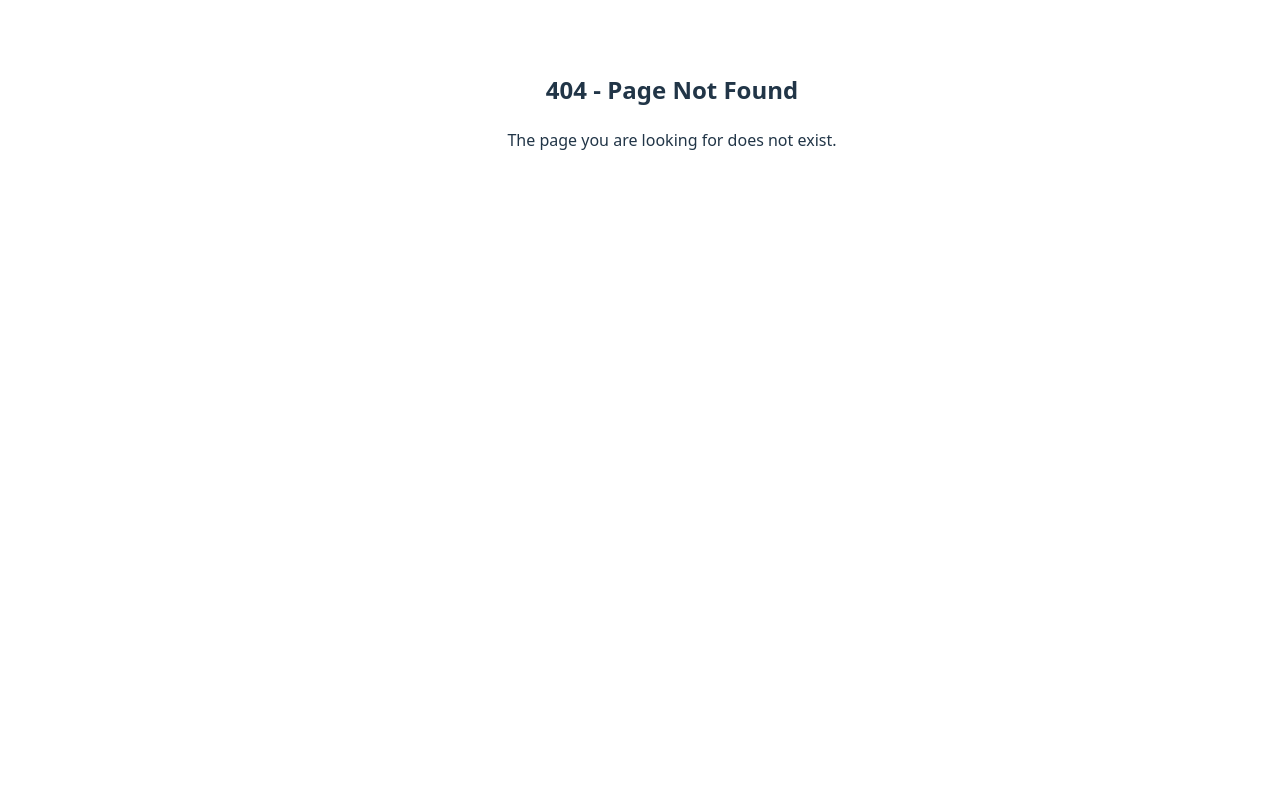
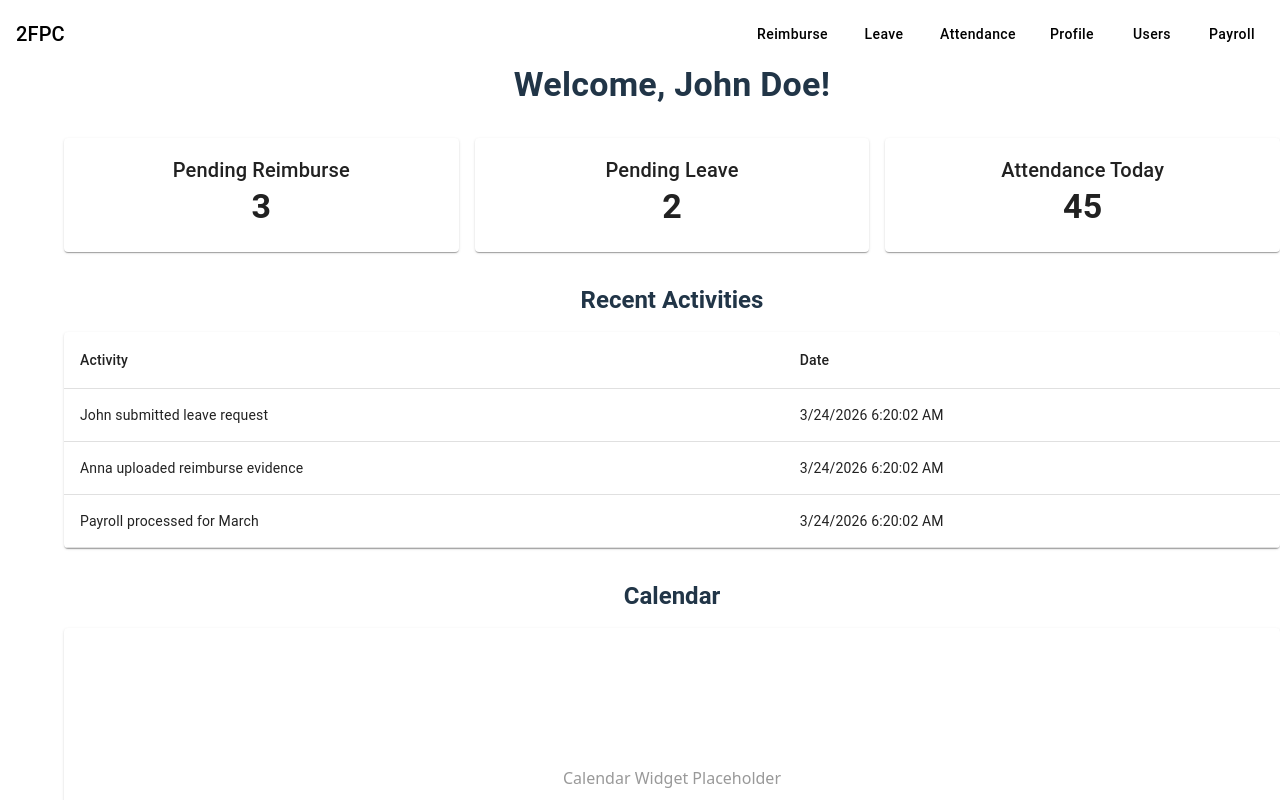
Before and after one commit to Jonatan2106/2FPC, a React (Vite) app: page / in a window 1280 px wide. Before the commit this address had no page. Shown: the top 800 px of the page. Built offline with nearby package versions, Linux system fonts and the light colour scheme.

Commit message:
create homepage, add navbar, modify structure

```diff
--- /dev/null
+++ b/src/common/Navbar.tsx
@@ -0,0 +1,86 @@
+import React from "react";
+import { Box, Typography, Button } from "@mui/material";
+import { useNavigate } from "react-router-dom";
+import type { User } from "../types/user";
+
+interface NavbarProps {
+  user: User;
+}
+
+const Navbar: React.FC<NavbarProps> = ({ user }) => {
+  const navigate = useNavigate();
+  const isAdmin = user.type === "Admin";
+
+  const navItems = [
+    { label: "Reimburse", path: "/reimburse" },
+    { label: "Leave", path: "/leave-request" },
+    { label: "Attendance", path: "/attendance-view" },
+    { label: "Profile", path: "/profile" },
+    ...(isAdmin
+      ? [
+          { label: "Users", path: "/users" },
+          { label: "Payroll", path: "/payroll" },
+        ]
+      : []),
+  ];
+
+  return (
+    <Box
+      sx={{
+        width: "100%",
+        display: "flex",
+        justifyContent: "space-between",
+        alignItems: "center",
+        p: 2,
+        position: "fixed",
+        top: 0,
+        left: 0,
+        zIndex: 1000,
+        backgroundColor: "transparent",
+        boxSizing: "border-box",
+      }}
+    >
+      {/* Logo */}
+      <Typography
+        variant="h6"
+        sx={{ cursor: "pointer", color: "#000" }}
+        onClick={() => navigate("/")}
+      >
+        2FPC
+      </Typography>
+
+      {/* Navigation Buttons */}
+      <Box
+        sx={{
+          display: "flex",
+          gap: 2,
+          overflowX: "auto", // allow horizontal scroll
+          whiteSpace: "nowrap",
+          "&::-webkit-scrollbar": { display: "none" }, // hide scrollbar
+        }}
+      >
+        {navItems.map((item) => (
+          <Button
+            key={item.label}
+            onClick={() => navigate(item.path)}
+            sx={{
+              color: "#000",
+              backgroundColor: "transparent",
+              "&:hover": {
+                backgroundColor: "transparent",
+                color: "#1976d2",
+              },
+              textTransform: "none",
+              fontWeight: 500,
+              flexShrink: 0, // prevent button from shrinking
+            }}
+          >
+            {item.label}
+          </Button>
+        ))}
+      </Box>
+    </Box>
+  );
+};
+
+export default Navbar;
--- a/src/common/Router.tsx
+++ b/src/common/Router.tsx
@@ -1,15 +1,16 @@
 import { BrowserRouter, Routes, Route } from "react-router-dom";
-import ProfileManagement from "../pages/ProfileManagement";
+import ProfileManagement from "../pages/profile/ProfileManagement";
 import Login from "../pages/auth/Login";
 import ForgotPassword from "../pages/auth/ForgotPassword";
 import ResetPassword from "../pages/auth/ResetPassword";
 
 import type { User } from "../types/user";
-import CreateUser from "../pages/CreateAccountAdmin";
-import LeaveRequest from "../pages/LeaveManagementRequest";
-import ViewAttendance from "../pages/AttendanceView";
+import CreateUser from "../pages/profile/CreateAccountAdmin";
+import LeaveRequest from "../pages/leave/LeaveManagementRequest";
+import ViewAttendance from "../pages/attendance/AttendanceView";
 import ReimburseList from "../reimburse/ReimburseList";
 import CreateReimburse from "../reimburse/CreateReimburse";
+import HomePage from "../pages/HomePage";
 
 const dummyUser: User = {
   user_id: "u001",
@@ -27,6 +28,7 @@ export function Router() {
   return (
     <BrowserRouter>
       <Routes>
+        <Route path="/" element={<HomePage user={dummyUser}/>} />
         <Route
           path="/profile"
           element={<ProfileManagement userData={dummyUser} />}
@@ -44,7 +46,7 @@ export function Router() {
           }
         />
         <Route path="/reimburse-list" element={<ReimburseList />} />
-        <Route path="/request-reimburse" element={<CreateReimburse />} />
+        <Route path="/reimburse" element={<CreateReimburse />} />
         <Route path="/create-account" element={<CreateUser />} />
         <Route path="/leave-request" element={<LeaveRequest />} />
         <Route path="/attendance-view" element={<ViewAttendance />} />
--- /dev/null
+++ b/src/pages/HomePage.tsx
@@ -0,0 +1,85 @@
+import React from "react";
+import {
+  Box,
+  Typography,
+  Card,
+  CardContent,
+  Table,
+  TableHead,
+  TableRow,
+  TableCell,
+  TableBody,
+} from "@mui/material";
+import type { User } from "../types/user";
+import Navbar from "../common/Navbar";
+
+// Mock Data
+const mockKPIs = { pendingReimburse: 3, pendingLeave: 2, attendanceToday: 45 };
+const mockActivities = [
+  { id: 1, activity: "John submitted leave request", date: new Date() },
+  { id: 2, activity: "Anna uploaded reimburse evidence", date: new Date() },
+  { id: 3, activity: "Payroll processed for March", date: new Date() },
+];
+
+interface HomePageProps { user: User }
+
+const HomePage: React.FC<HomePageProps> = ({ user }) => {
+  return (
+    <Box>
+      <Navbar user={user} />
+
+      <Box sx={{ p: 4 }}>
+        <Typography variant="h4" fontWeight={600} mb={4}>
+          Welcome, {user.name}!
+        </Typography>
+
+        {/* KPI Cards */}
+        <Box sx={{ display: "flex", flexWrap: "wrap", gap: 2, mb: 4 }}>
+          {[
+            { label: "Pending Reimburse", value: mockKPIs.pendingReimburse },
+            { label: "Pending Leave", value: mockKPIs.pendingLeave },
+            { label: "Attendance Today", value: mockKPIs.attendanceToday },
+          ].map((kpi) => (
+            <Card key={kpi.label} sx={{ flex: "1 1 250px", minWidth: 200, bgcolor: "#fff" }}>
+              <CardContent>
+                <Typography variant="h6">{kpi.label}</Typography>
+                <Typography variant="h4" fontWeight={600}>{kpi.value}</Typography>
+              </CardContent>
+            </Card>
+          ))}
+        </Box>
+
+        {/* Recent Activities */}
+        <Typography variant="h5" fontWeight={600} mb={2}>Recent Activities</Typography>
+        <Card sx={{ mb: 4, bgcolor: "#fff" }}>
+          <Table>
+            <TableHead>
+              <TableRow>
+                <TableCell>Activity</TableCell>
+                <TableCell>Date</TableCell>
+              </TableRow>
+            </TableHead>
+            <TableBody>
+              {mockActivities.map((act) => (
+                <TableRow key={act.id}>
+                  <TableCell>{act.activity}</TableCell>
+                  <TableCell>{act.date.toLocaleDateString()} {act.date.toLocaleTimeString()}</TableCell>
+                </TableRow>
+              ))}
+            </TableBody>
+          </Table>
+        </Card>
+
+        {/* Calendar */}
+        <Typography variant="h5" fontWeight={600} mb={2}>Calendar</Typography>
+        <Card sx={{ height: 300, bgcolor: "#fff" }}>
+          <Box sx={{ height: "100%", display: "flex", alignItems: "center", justifyContent: "center", color: "#999" }}>
+            Calendar Widget Placeholder
+          </Box>
+        </Card>
+      </Box>
+    </Box>
+  );
+};
+
+export default HomePage;
--- a/src/pages/AttendanceView.tsx
+++ b/src/pages/attendance/AttendanceView.tsx
@@ -55,6 +55,7 @@ const ViewAttendance: React.FC = () => {
         py: 4,
       }}
     >
+
       {/* Branding */}
       <Box sx={{ mb: 4 }}>
         <Typography variant="h4" fontWeight="bold">
--- a/src/pages/ProfileManagement.tsx
+++ b/src/pages/profile/ProfileManagement.tsx
@@ -7,8 +7,8 @@ import {
   Paper,
   Box,
 } from "@mui/material";
-import type { User } from "../types/user";
-import type { Staff } from "../types/staff";
+import type { User } from "../../types/user";
+import type { Staff } from "../../types/staff";
 
 interface ProfilePageProps {
   userData: User | Staff;
```
Also changed, not shown: src/pages/leave/LeaveManagementRequest.tsx (renamed from src/pages/LeaveManagementRequest.tsx), src/pages/profile/CreateAccountAdmin.tsx (renamed from src/pages/CreateAccountAdmin.tsx).
